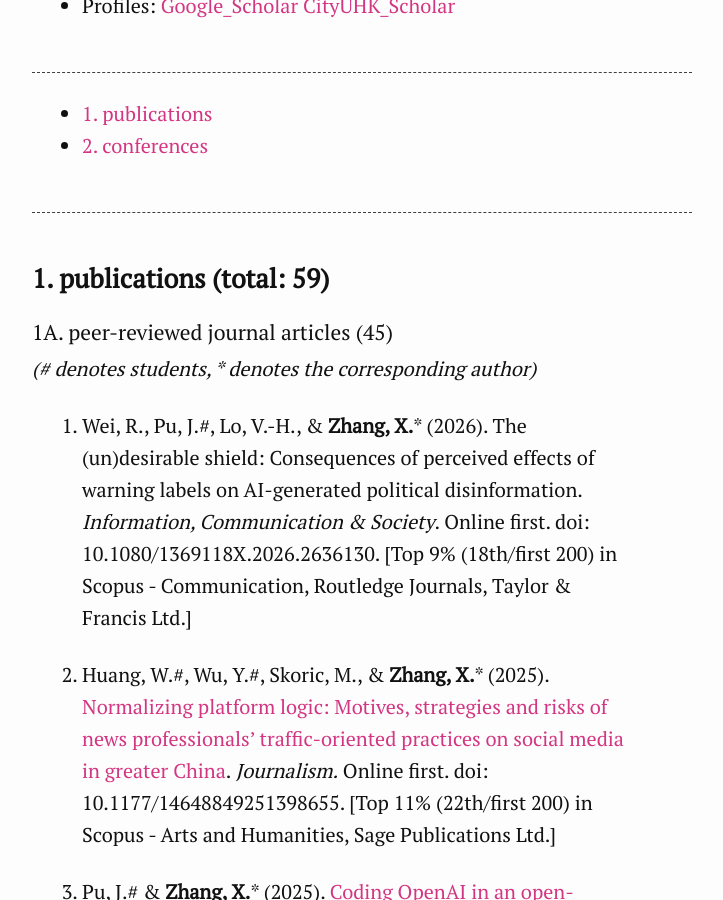
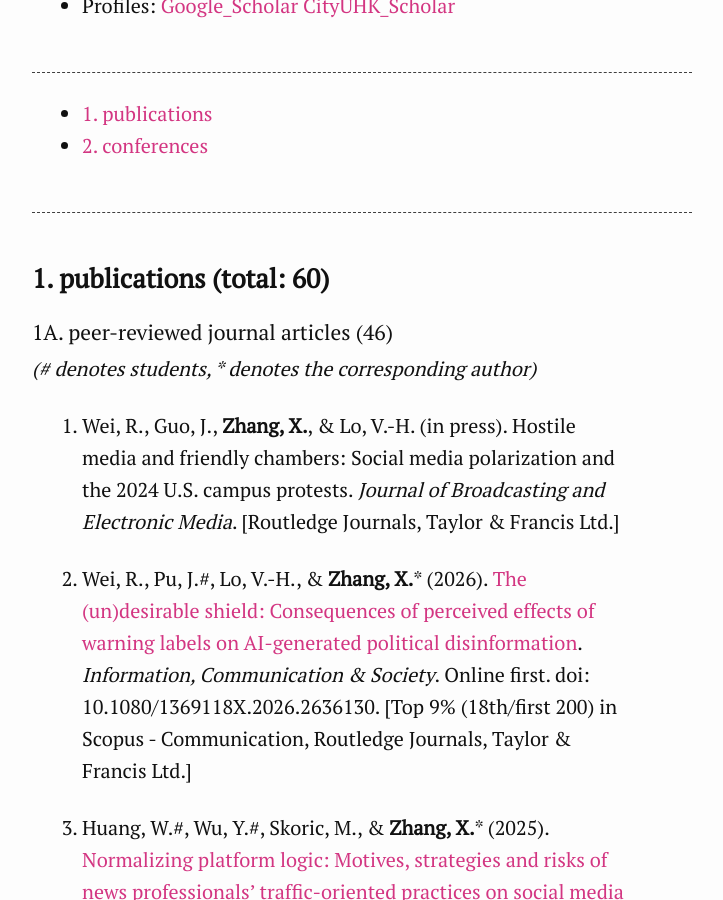
Before and after one commit to xzzhang2/xzzhang2.github.io, a Jekyll site: the page built from pages/pubs.md, in a window 1280 px wide and 900 px high, scrolled down 267 px. Shown: the whole window, without its empty margins (308-1031 px from the left). Built offline with Jekyll 4.4.1, drawn with Linux system fonts in a browser that asks for light colours; some of the changed text lies outside the part shown.

Commit message:
update info

```diff
--- a/pages/pubs.md
+++ b/pages/pubs.md
@@ -16,45 +16,47 @@ description: Xinzhi Zhang's publications
 
 ---
 
-### <a name="publications"></a>1. publications (total: 59)
+### <a name="publications"></a>1. publications (total: 60)
 
-#### 1A. peer-reviewed journal articles (45)
+#### 1A. peer-reviewed journal articles (46)
 
 *(\# denotes students, \* denotes the corresponding author)*
 
-1. Wei, R., Pu, J.\#, Lo, V.-H., & **Zhang, X.**\* (2026). The (un)desirable shield: Consequences of perceived effects of warning labels on AI-generated political disinformation. *Information, Communication & Society*. Online first. doi: 10.1080/1369118X.2026.2636130. [Top 9% (18th/first 200) in Scopus - Communication, Routledge Journals, Taylor & Francis Ltd.]
+1. Wei, R., Guo, J., **Zhang, X.**, & Lo, V.-H. (in press). Hostile media and friendly chambers: Social media polarization and the 2024 U.S. campus protests. *Journal of Broadcasting and Electronic Media*. [Routledge Journals, Taylor & Francis Ltd.]
 
-2. Huang, W.\#, Wu, Y.\#, Skoric, M., & **Zhang, X.**\* (2025). [Normalizing platform logic: Motives, strategies and risks of news professionals’ traffic-oriented practices on social media in greater China](https://journals.sagepub.com/doi/abs/10.1177/14648849251398655). *Journalism.* Online first. doi: 10.1177/14648849251398655. [Top 11% (22th/first 200) in Scopus - Arts and Humanities, Sage Publications Ltd.]
+2. Wei, R., Pu, J.\#, Lo, V.-H., & **Zhang, X.**\* (2026). [The (un)desirable shield: Consequences of perceived effects of warning labels on AI-generated political disinformation](https://www.tandfonline.com/doi/full/10.1080/1369118X.2026.2636130). *Information, Communication & Society*. Online first. doi: 10.1080/1369118X.2026.2636130. [Top 9% (18th/first 200) in Scopus - Communication, Routledge Journals, Taylor & Francis Ltd.]
 
-3. Pu, J.\# & **Zhang, X.**\* (2025). [Coding OpenAI in an open-sourced code sharing platform: Exploring the collective collaboration on ChatGPT projects on GitHub](https://doi.org/10.30658/hmc.11.3). *Human Machine Communication.* 11, 39–58. doi: 10.30658/hmc.11.3. [Top 25% (49th/first 200) in Scopus - Social Sciences, Communication and Social Robotics Labs.]
+3. Huang, W.\#, Wu, Y.\#, Skoric, M., & **Zhang, X.**\* (2025). [Normalizing platform logic: Motives, strategies and risks of news professionals’ traffic-oriented practices on social media in greater China](https://journals.sagepub.com/doi/abs/10.1177/14648849251398655). *Journalism.* Online first. doi: 10.1177/14648849251398655. [Top 11% (22th/first 200) in Scopus - Arts and Humanities, Sage Publications Ltd.]
 
-4. Pu, J.\# & **Zhang, X.**\* (2025). [Source and message effects on reactance to conflict reporting: Evidence from Hong Kong](https://www.tandfonline.com/doi/full/10.1080/17512786.2025.2545450). *Journalism Practice.* Online first. doi: 10.1080/17512786.2025.2545450. [Top 24% (48th/first 200) in Scopus - Communication, Routledge Journals, Taylor & Francis Ltd.]
+4. Pu, J.\# & **Zhang, X.**\* (2025). [Coding OpenAI in an open-sourced code sharing platform: Exploring the collective collaboration on ChatGPT projects on GitHub](https://doi.org/10.30658/hmc.11.3). *Human Machine Communication.* 11, 39–58. doi: 10.30658/hmc.11.3. [Top 25% (49th/first 200) in Scopus - Social Sciences, Communication and Social Robotics Labs.]
 
-5. **Zhang, X.**, Kim, H. K., & Zhou, S. (2025). [Time versus timing in social cognition: How concurrent viewer cues and plot-aligned danmaku affect narrative outcomes on online video platforms](https://doi.org/10.1016/j.chb.2025.108748). *Computers in Human Behavior.* Online first. doi: 10.1016/j.chb.2025.108748. [Top 1% (1st/first 200) in Scopus - Arts and Humanities, Elsevier.]
+5. Pu, J.\# & **Zhang, X.**\* (2025). [Source and message effects on reactance to conflict reporting: Evidence from Hong Kong](https://www.tandfonline.com/doi/full/10.1080/17512786.2025.2545450). *Journalism Practice.* Online first. doi: 10.1080/17512786.2025.2545450. [Top 24% (48th/first 200) in Scopus - Communication, Routledge Journals, Taylor & Francis Ltd.]
 
-5. **Zhang, X.** (2025). [Politically motivated retroactive self-censorship on social media: Managing political impression in a politically polarized environment](https://doi.org/10.1080/15205436.2025.2515216). *Mass Communication & Society.* Online first. doi: 10.1080/15205436.2025.2515216. [Top 31% (62nd/first 200) in Scopus - Communication, Routledge Journals, Taylor & Francis Ltd.]
+6. **Zhang, X.**, Kim, H. K., & Zhou, S. (2025). [Time versus timing in social cognition: How concurrent viewer cues and plot-aligned danmaku affect narrative outcomes on online video platforms](https://doi.org/10.1016/j.chb.2025.108748). *Computers in Human Behavior.* Online first. doi: 10.1016/j.chb.2025.108748. [Top 1% (1st/first 200) in Scopus - Arts and Humanities, Elsevier.]
 
-6. **Zhang, X.**, Peng, T.-Q., & Zhu, Q. (2025). [Social media misinformation wars: How message features, political cynicism, and conspiracy beliefs shape government-led public health debunking effectiveness](https://journals.sagepub.com/doi/10.1177/10776990251334107). *Journalism & Mass Communication Quarterly*. Online first. doi: 10.1177/10776990251334107. [Top 21% (41th/first 200) in Scopus - Communication, Sage Publications Ltd.]
+7. **Zhang, X.** (2025). [Politically motivated retroactive self-censorship on social media: Managing political impression in a politically polarized environment](https://doi.org/10.1080/15205436.2025.2515216). *Mass Communication & Society.* Online first. doi: 10.1080/15205436.2025.2515216. [Top 31% (62nd/first 200) in Scopus - Communication, Routledge Journals, Taylor & Francis Ltd.]
 
-6. **Zhang, X.**, Huang, W., & Zhu, J. J. H. (2025). [How journalism researchers navigate the AI hype: research orientations and intervention recommendations](https://doi.org/10.1080/1369118X.2025.2482666). *Information, Communication & Society*. Online first. doi: 10.1080/1369118X.2025.2482666. [Top 9% (18th/first 200) in Scopus - Communication, Routledge Journals, Taylor & Francis Ltd.]
+8. **Zhang, X.**, Peng, T.-Q., & Zhu, Q. (2025). [Social media misinformation wars: How message features, political cynicism, and conspiracy beliefs shape government-led public health debunking effectiveness](https://journals.sagepub.com/doi/10.1177/10776990251334107). *Journalism & Mass Communication Quarterly*. Online first. doi: 10.1177/10776990251334107. [Top 21% (41th/first 200) in Scopus - Communication, Sage Publications Ltd.]
 
-5. **Zhang, X.** & Lu, F. (2025). [Enhancing public health policy communication through government-citizen social media interactions: The impact of replying agents, inquiry tone, and institutional trust](https://doi.org/10.1002/poi3.70000). *Policy & Internet*. Online first. doi: 10.1002/poi3.70000. [Top 8% (16th/first 200) in Scopus - Public Administration, John Wiley & Sons, Inc.]
+9. **Zhang, X.**, Huang, W., & Zhu, J. J. H. (2025). [How journalism researchers navigate the AI hype: research orientations and intervention recommendations](https://doi.org/10.1080/1369118X.2025.2482666). *Information, Communication & Society*. Online first. doi: 10.1080/1369118X.2025.2482666. [Top 9% (18th/first 200) in Scopus - Communication, Routledge Journals, Taylor & Francis Ltd.]
 
-6. Zhu, Q., Peng, T.-Q., & **Zhang, X.**\* (2025). [How do individual and societal factors shape news authentication? Comparing misinformation resilience across Hong Kong, the Netherlands, and the United States](https://journals.sagepub.com/doi/10.1177/19401612251318838). *International Journal of Press/Politics*. Online first. doi: 10.1177/19401612251318838. [Top 5% (9th/first 200) in Scopus - Communication. Sage Publications Ltd.]
+10. **Zhang, X.** & Lu, F. (2025). [Enhancing public health policy communication through government-citizen social media interactions: The impact of replying agents, inquiry tone, and institutional trust](https://doi.org/10.1002/poi3.70000). *Policy & Internet*. Online first. doi: 10.1002/poi3.70000. [Top 8% (16th/first 200) in Scopus - Public Administration, John Wiley & Sons, Inc.]
 
-7. Xue, H., Zhang, J., & **Zhang, X.** (2025). [Facts or feelings? Leveraging emotionality as a fact-checking strategy on social media in the United States](https://journals.sagepub.com/doi/10.1177/20563051251318172). *Social Media + Society*. Online first. doi: 10.1177/20563051251318172. [Top 13% (26th/first 200) in Scopus - Communication, Sage Publications Ltd.]
+11. Zhu, Q., Peng, T.-Q., & **Zhang, X.**\* (2025). [How do individual and societal factors shape news authentication? Comparing misinformation resilience across Hong Kong, the Netherlands, and the United States](https://journals.sagepub.com/doi/10.1177/19401612251318838). *International Journal of Press/Politics*. Online first. doi: 10.1177/19401612251318838. [Top 5% (9th/first 200) in Scopus - Communication. Sage Publications Ltd.]
 
-5. Wang, C.-J., **Zhang, X.**\*, Gou, Z.\#, & Wu, Y.\# (2024). [Yesterday once more: Collective storytelling and public engagement with digital cultural products on the music streaming platform](https://www.nature.com/articles/s41599-024-03636-8). *Humanities and Social Sciences Communications*. 11, 1173. doi: 10.1057/s41599-024-03636-8. [Top 1% (2nd/200) in Scopus - General Arts and Humanities, Springer Nature Limited.]
+12. Xue, H., Zhang, J., & **Zhang, X.** (2025). [Facts or feelings? Leveraging emotionality as a fact-checking strategy on social media in the United States](https://journals.sagepub.com/doi/10.1177/20563051251318172). *Social Media + Society*. Online first. doi: 10.1177/20563051251318172. [Top 13% (26th/first 200) in Scopus - Communication, Sage Publications Ltd.]
 
-6. **Zhang, X.**, Zhu, R.\#, Chen, L., Zhang, Z., & Chen, M.\# (2024). [News from Messenger? A cross-national comparative study of news media’s audience engagement strategies via Facebook Messenger chatbots](https://www.tandfonline.com/doi/full/10.1080/21670811.2022.2145329). *Digital Journalism, 12*(3), 336-355. doi: 10.1080/21670811.2022.2145329. [Top 5% in SSCI - Communication, Sage Publications Ltd.]
+13. Wang, C.-J., **Zhang, X.**\*, Gou, Z.\#, & Wu, Y.\# (2024). [Yesterday once more: Collective storytelling and public engagement with digital cultural products on the music streaming platform](https://www.nature.com/articles/s41599-024-03636-8). *Humanities and Social Sciences Communications*. 11, 1173. doi: 10.1057/s41599-024-03636-8. [Top 1% (2nd/200) in Scopus - General Arts and Humanities, Springer Nature Limited.]
 
-5. **Zhang, X.** & Zhu, R.\# (2024). [Health journalists’ social media sourcing during the early outbreak of the public health emergency](https://www.tandfonline.com/doi/full/10.1080/17512786.2022.2110927). *Journalism Practice, 18*(7), 1660-1680. doi: 10.1080/17512786.2022.2110927. [SSCI - Communication, Routledge Journals, Taylor & Francis Ltd.]
+14. **Zhang, X.**, Zhu, R.\#, Chen, L., Zhang, Z., & Chen, M.\# (2024). [News from Messenger? A cross-national comparative study of news media’s audience engagement strategies via Facebook Messenger chatbots](https://www.tandfonline.com/doi/full/10.1080/21670811.2022.2145329). *Digital Journalism, 12*(3), 336-355. doi: 10.1080/21670811.2022.2145329. [Top 5% in SSCI - Communication, Sage Publications Ltd.]
 
-6. Zhu, R.\# & **Zhang, X.**\* (2023). [Public sector’s misinformation debunking during the public health campaign: A case of Hong Kong](https://academic.oup.com/heapro/article-abstract/38/3/daad053/7189927). *Health Promotion International*. Online first. doi: 10.1093/heapro/daad053. [**Q1 in SSCI** - Health Policy & Services, 2021 JCR IF = 3.734, Oxford University Press.]
+15. **Zhang, X.** & Zhu, R.\# (2024). [Health journalists’ social media sourcing during the early outbreak of the public health emergency](https://www.tandfonline.com/doi/full/10.1080/17512786.2022.2110927). *Journalism Practice, 18*(7), 1660-1680. doi: 10.1080/17512786.2022.2110927. [SSCI - Communication, Routledge Journals, Taylor & Francis Ltd.]
 
-5. **Zhang, X.** (2023). [Will political disagreement silence political expression? The role of information repertoire filtration and discussion network heterogeneity](https://academic.oup.com/hcr/advance-article-abstract/doi/10.1093/hcr/hqad009/7060048?redirectedFrom=fulltext). *Human Communication Research, 49*(2), 139-148. doi: 10.1093/hcr/hqad009. [**Q1 (top 12%) in SSCI** - Communication, 2021 JCR IF = 5.333, Oxford University Press.]
+16. Zhu, R.\# & **Zhang, X.**\* (2023). [Public sector’s misinformation debunking during the public health campaign: A case of Hong Kong](https://academic.oup.com/heapro/article-abstract/38/3/daad053/7189927). *Health Promotion International*. Online first. doi: 10.1093/heapro/daad053. [**Q1 in SSCI** - Health Policy & Services, 2021 JCR IF = 3.734, Oxford University Press.]
 
-6. Zhao, X., Chen, L., Jin, Y., & **Zhang, X.** (2023). [Comparing button-based chatbots with webpages for presenting fact-checking results: A case study of health information](https://www.sciencedirect.com/science/article/abs/pii/S0306457322003041). *Information Processing & Management, 60*(2), 103203. Online first. doi: 10.1016/j.ipm.2022.103203. [**Q1 (top 14%) in SSCI** – Information Science and Library Science, 2021 JCR IF = 7.466, Elsevier.]
+17. **Zhang, X.** (2023). [Will political disagreement silence political expression? The role of information repertoire filtration and discussion network heterogeneity](https://academic.oup.com/hcr/advance-article-abstract/doi/10.1093/hcr/hqad009/7060048?redirectedFrom=fulltext). *Human Communication Research, 49*(2), 139-148. doi: 10.1093/hcr/hqad009. [**Q1 (top 12%) in SSCI** - Communication, 2021 JCR IF = 5.333, Oxford University Press.]
+
+18. Zhao, X., Chen, L., Jin, Y., & **Zhang, X.** (2023). [Comparing button-based chatbots with webpages for presenting fact-checking results: A case study of health information](https://www.sciencedirect.com/science/article/abs/pii/S0306457322003041). *Information Processing & Management, 60*(2), 103203. Online first. doi: 10.1016/j.ipm.2022.103203. [**Q1 (top 14%) in SSCI** – Information Science and Library Science, 2021 JCR IF = 7.466, Elsevier.]
 
 7. **Zhang, X.** (2022). [Expression avoidance and privacy management as dissonance reduction in the face of online disagreement](https://www.sciencedirect.com/science/article/pii/S0736585322001277?dgcid=author). *Telematics and Informatics*. Online first. doi: 10.1016/j.tele.2022.101894. [**Q1 (top 5%) in SSCI** - Information Science and Library Science, 2021 JCR IF = 9.14, Elsevier.]
 
```
Also changed, not shown: other parts of pages/pubs.md (+1 -1 lines), pages/Chinese.md (+1 -1 lines), pages/projects.md (+1 -1 lines), pages/teaching.md (+3 -3 lines), pages/tutorial.md (+1 -1 lines).
